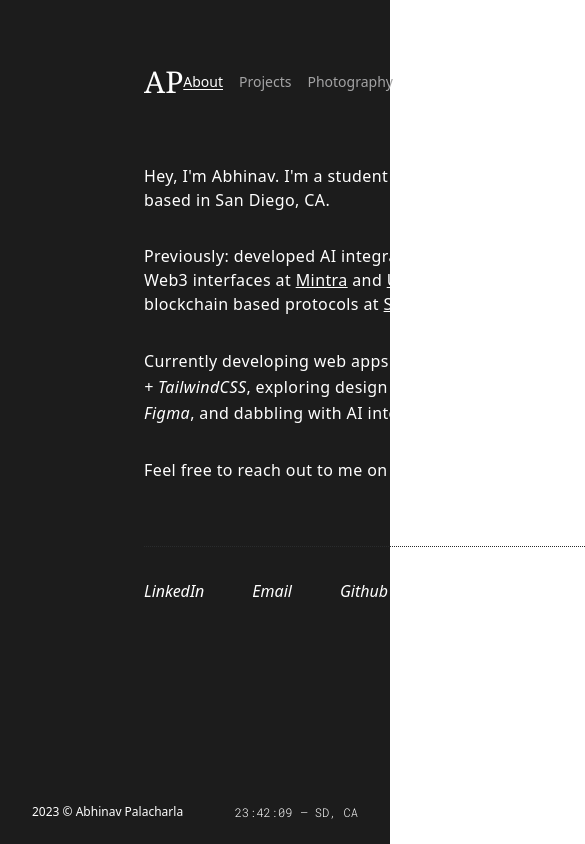
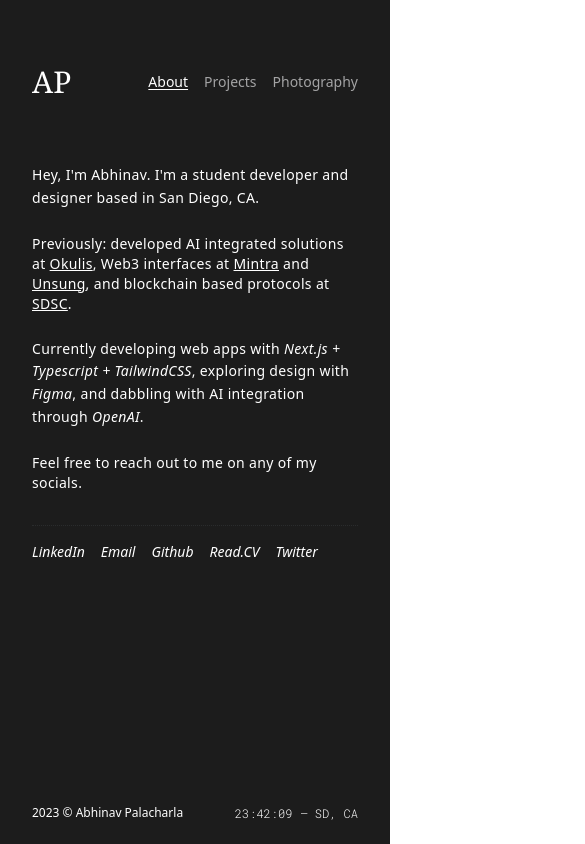
Before and after one commit to AbhinavPalacharla/palacharla.com, a Next.js app: page / in a window 390 px wide. Shown: the whole page, 585 px wide, since content can reach past the window. Built offline with nearby package versions, Linux system fonts and the light colour scheme.

Commit message:
✨ Responsive about page

```diff
--- a/src/components/layout/Layout.tsx
+++ b/src/components/layout/Layout.tsx
@@ -16,10 +16,10 @@ const Layout: React.FC<{ children: React.ReactNode }> = ({ children }) => {
         }
         style={{ backgroundColor: "#1C1C1C" }}
       />
-      <div className="px-36">
+      <div className="px-8 lg:px-36">
         <Navbar />
       </div>
-      <div className="flex flex-row items-center px-36">{children}</div>
+      <div className="flex flex-row items-center px-8 lg:px-36">{children}</div>
       <div className="sticky top-[100vh] w-full">
         <Footer />
       </div>
--- a/src/pages/index.tsx
+++ b/src/pages/index.tsx
@@ -5,27 +5,42 @@ import Link from "next/link";
 const Index: NextPage = () => {
   return (
     <div className="flex flex-col">
-      <div className="flex flex-col gap-y-8 font-light tracking-wide">
-        <h1>
+      <div className="flex flex-col gap-y-6 lg:gap-y-8 font-light tracking-wide text-sm lg:text-base">
+        <h1 className="leading-relaxed">
           Hey, I&apos;m Abhinav. I&apos;m a student developer and designer based
           in San Diego, CA.
         </h1>
-        <h1>
+
+        <h1 className="sm: visible lg:invisible lg:hidden sm:leading-relaxed lg:leading-normal">
           Previously: developed AI integrated solutions at <u>Okulis</u>, Web3
-          interfaces at <u>Mintra</u> and <u>Unsung</u>, and
-          <br />
-          blockchain based protocols at <u>SDSC</u>.
+          interfaces at <u>Mintra</u> and <u>Unsung</u>, and blockchain based
+          protocols at <u>SDSC</u>.
         </h1>
-        <h1 className="leading-relaxed">
+        <h1 className="sm: hidden lg:visible lg:inline-block">
+          Previously: developed AI integrated solutions at <u>Okulis</u>, Web3
+          interfaces at <u>Mintra</u> and <u>Unsung</u>, and <br /> blockchain
+          based protocols at <u>SDSC</u>.
+        </h1>
+
+        <h1 className="sm: visible lg:invisible lg:hidden leading-relaxed">
+          Currently developing web apps with{" "}
+          <i>Next.js + Typescript + TailwindCSS</i>, exploring design with{" "}
+          <i>Figma</i>, and dabbling with AI integration through <i>OpenAI</i>.
+        </h1>
+
+        <h1 className="sm: hidden lg:visible lg:inline-block">
           Currently developing web apps with{" "}
           <i>Next.js + Typescript + TailwindCSS</i>, exploring design with
           <br /> <i>Figma</i>, and dabbling with AI integration through{" "}
           <i>OpenAI</i>.
         </h1>
-        <h1>Feel free to reach out to me on any of my socials.</h1>
+
+        <h1 className="sm:leading-relaxed lg:leading-normal">
+          Feel free to reach out to me on any of my socials.
+        </h1>
       </div>
-      <Divider className="pt-16 pb-8" />
-      <div className="flex flex-row gap-x-12 italic font-light">
+      <Divider className="pt-8 lg:pt-16 pb-4 lg:pb-8" />
+      <div className="flex flex-row items-center gap-x-4 lg:gap-x-12 italic font-light text-sm lg:text-base">
         <Link className="hover:underline" href="">
           LinkedIn
         </Link>
```
